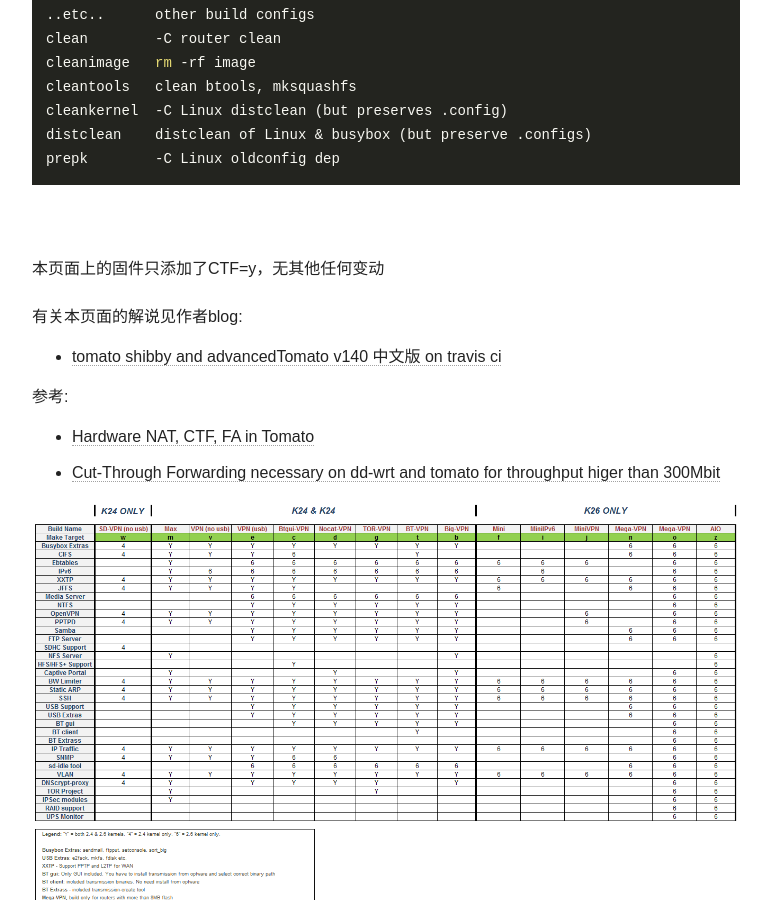
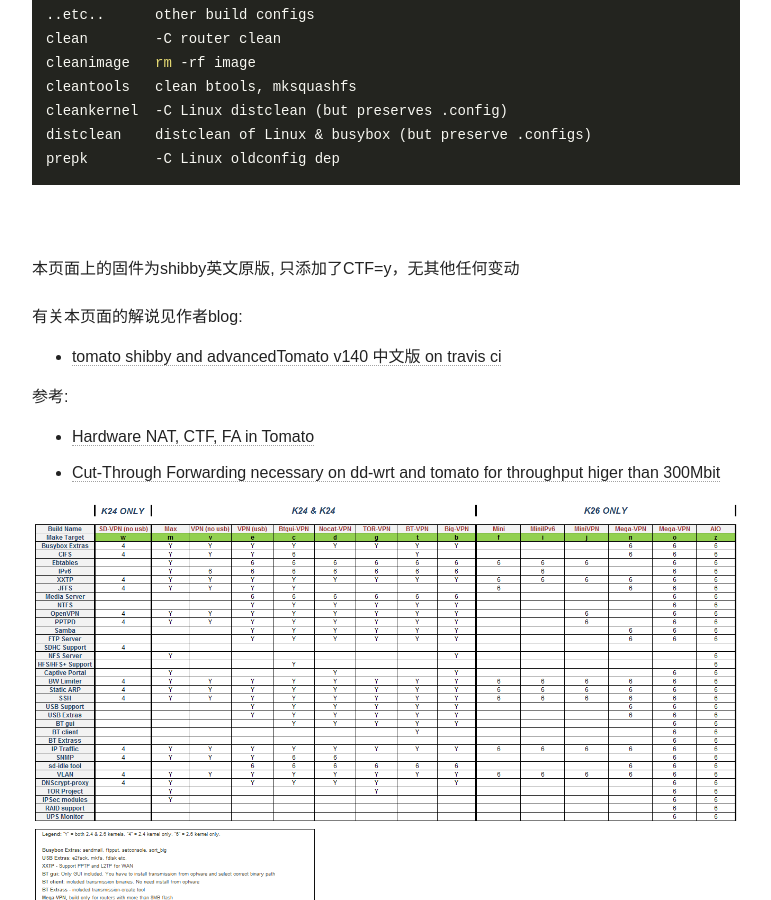
Before and after one commit to oglopss/tomato-ci-ctf-jekyll, a Jekyll site: the page built from index.html, in a window 1280 px wide and 900 px high, scrolled down 4685 px. Shown: the whole window, without its empty margins (254-1025 px from the left). Built offline with Jekyll 4.4.1, drawn with Linux system fonts in a browser that asks for light colours; nearby versions of some CDN libraries.

Commit message:
update description

```diff
--- a/index.html
+++ b/index.html
@@ -113,7 +113,7 @@
 
 <br>
 <br>
-本页面上的固件只添加了CTF=y，无其他任何变动<br>
+本页面上的固件为shibby英文原版, 只添加了CTF=y，无其他任何变动<br>
 <br>
 有关本页面的解说见作者blog:
 <ul>
```
